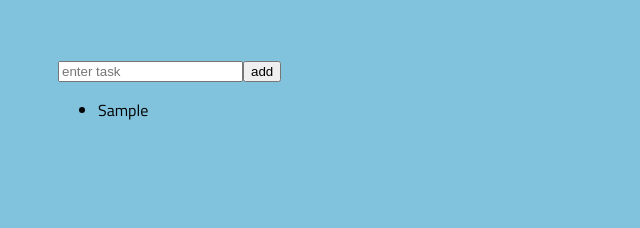
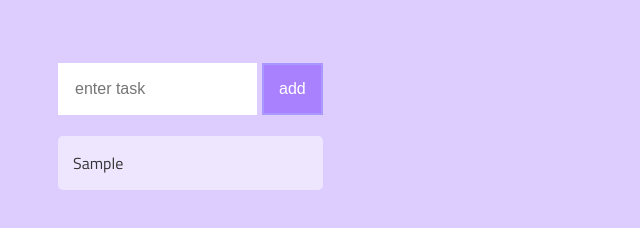
Before and after one commit to thomson2k/Todolist, a React app: page / in a window 1280 px wide. Both pictures are taken after typing "Sample" into the empty fields and a click on the button "add". Shown: the whole page, without its empty margins (0-640 px from the left). Built offline with nearby package versions, Linux system fonts and the light colour scheme.

Commit message:
delete items

```diff
--- a/src/TodoItems.js
+++ b/src/TodoItems.js
@@ -1,9 +1,20 @@
 import React,{ Component } from "react";
 
 class TodoItems extends Component {
+  constructor(props) {
+      super(props);
+      this.createTasks = this.createTasks.bind(this);
+  }
+
   createTasks(item) {
-    return <li key={item.key}>{item.text}</li>
+    return <li onClick={() => this.delete(item.key)}
+      key={item.key}>{item.text}</li>
   }
+  delete(key) {
+    console.log("Key is:" + key);
+    this.props.delete(key);
+  }
+
   render() {
     var todoEntries = this.props.entries;
     var listItems = todoEntries.map(this.createTasks);
--- /dev/null
+++ b/src/TodoList.css
@@ -0,0 +1,31 @@
+.todoListMain .header input {
+  padding: 15px;
+  font-size: 16px;
+  border: 2px solid #FFF;
+  width: 165px;
+}
+.todoListMain .header button {
+  padding: 15px;
+  font-size: 16px;
+  margin: 5px;
+  margin-right: 0px;
+  background-color:  #A981FF;
+  color: #FFF;
+  border: 2px solid #A998FF;
+}
+.todoListMain .header button:hover {
+  background-color: #815cce;
+  border: 2px solid #815cce;
+  cursor: pointer;
+}
+.todoListMain .theList li {
+  color: #333;
+  background-color: rgba(255, 255, 255, .5);
+  padding: 15px;
+  margin-bottom: 15px;
+  list-style: none;
+  border-radius: 5px;
+}
+ul.theList {
+  padding: 0px;
+}
--- a/src/index.css
+++ b/src/index.css
@@ -1,11 +1,10 @@
 body {
   padding: 50px;
-  background-color: #81c2dc;
+  background-color: #DDCDFF;
   font-family: 'Titillium Web', sans-serif;
 }
 
 #container {
   display: flex;
   justify-content:flex;
-
 }
--- a/src/todolist.js
+++ b/src/todolist.js
@@ -1,5 +1,6 @@
 import React, {Component} from "react";
 import TodoItems from "./TodoItems";
+import "./TodoList.css";
 
 class TodoList extends Component {
   constructor(props) {
@@ -10,6 +11,8 @@ class TodoList extends Component {
     };
 
     this.addItem = this.addItem.bind(this);
+    this.deleteItem = this.deleteItem.bind(this);
+
   }
   addItem(e) {
     if (this._inputElement.value !== "") {
@@ -29,6 +32,16 @@ class TodoList extends Component {
 
     e.preventDefault();
   }
+
+
+  deleteItem(key) {
+    var filteredItems = this.state.items.filter(function(item){
+      return (item.key !== key)
+    });
+    this.setState({
+      items: filteredItems
+    });
+  }
   render() {
     return (
       <div className="todoListMain">
@@ -40,7 +53,9 @@ class TodoList extends Component {
           <button type="submit"> add </button>
       </form>
     </div>
-    <TodoItems entries={this.state.items}/>
+    <TodoItems entries={this.state.items}
+      delete={this.deleteItem}
+    />
 
 
   </div>
```
